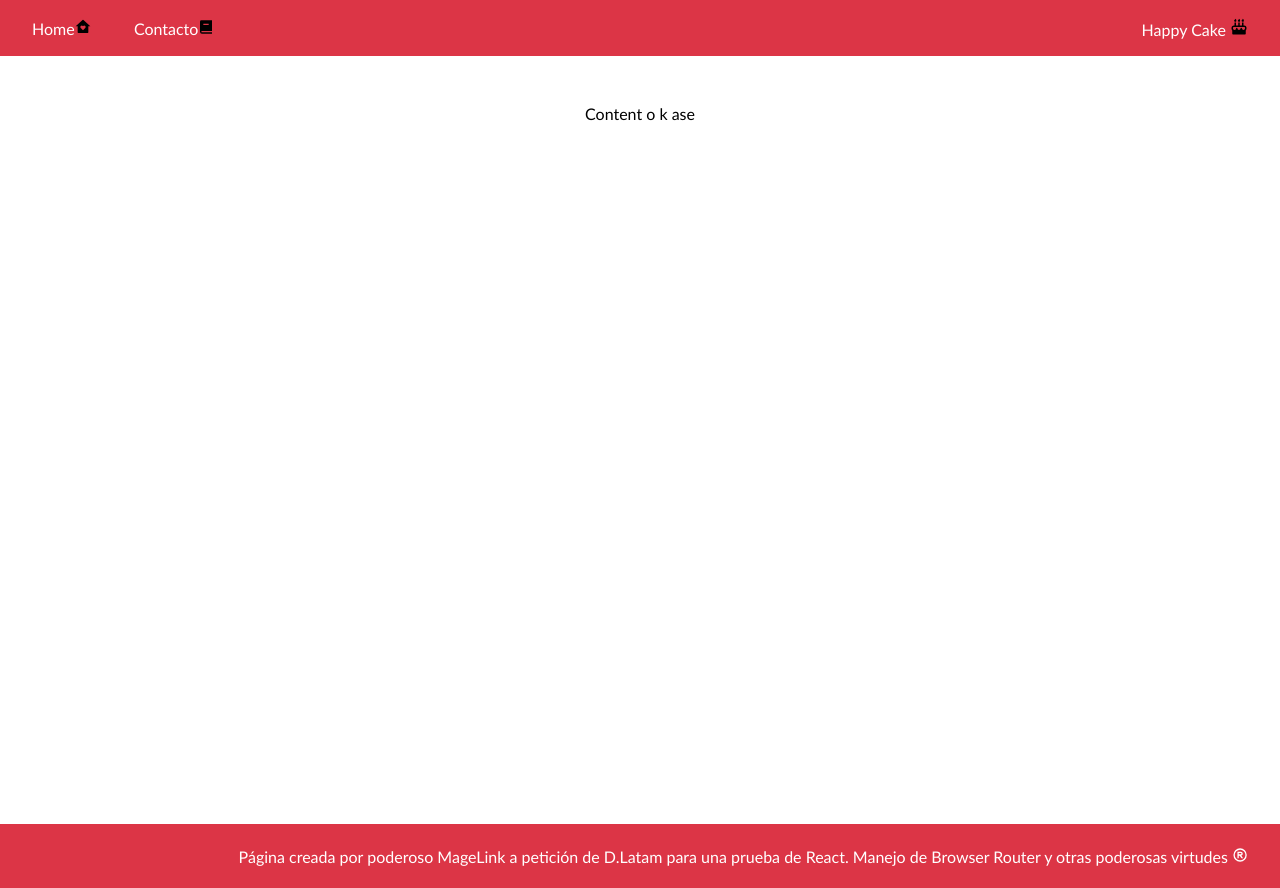
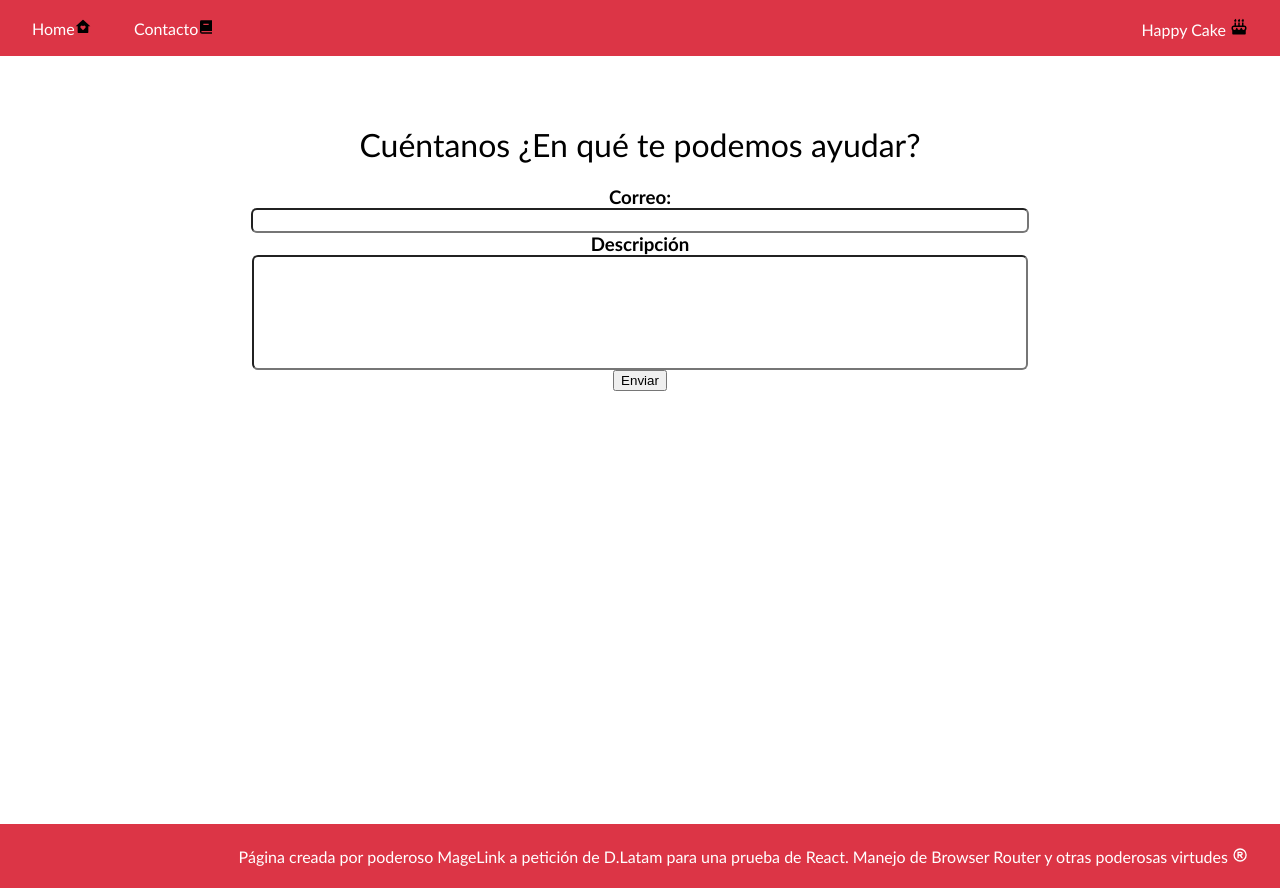
Before and after one commit to MageLnk/React-II-browser-router-challenge, a React (Create React App) app: page /contact in a window 1280 px wide. Built offline with nearby package versions, Linux system fonts and the light colour scheme.

Commit message:
Estéticamente listo

```diff
--- /dev/null
+++ b/src/Components/ContactContent/ContactForm/index.jsx
@@ -0,0 +1,13 @@
+const ContactForm = () => {
+  return (
+    <form className="contact-content-form">
+      <h3>Correo:</h3>
+      <input className="contact-email-input" />
+      <h3>Descripción</h3>
+      <input className="contact-description-input" />
+      <button>Enviar</button>
+    </form>
+  );
+};
+
+export default ContactForm;
--- a/src/Components/ContactContent/index.jsx
+++ b/src/Components/ContactContent/index.jsx
@@ -1,5 +1,13 @@
+// Components
+import ContactForm from "./ContactForm";
+// App
 const ContactContent = () => {
-  return <div className="contact-content-container">Content o k ase</div>;
+  return (
+    <div className="contact-content-container">
+      <h1>Cuéntanos ¿En qué te podemos ayudar?</h1>
+      <ContactForm />
+    </div>
+  );
 };
 
 export default ContactContent;
--- a/src/index.css
+++ b/src/index.css
@@ -67,6 +67,31 @@ a:active {
   flex-direction: column;
   margin: 3rem 0 0 0;
 }
+.contact-page-container .contact-content-container h1 {
+  font-weight: 100;
+}
+.contact-page-container .contact-content-container .contact-content-form {
+  display: flex;
+  flex-direction: column;
+  align-items: center;
+  width: 100%;
+}
+.contact-page-container .contact-content-container .contact-content-form h3 {
+  margin: 0;
+}
+.contact-page-container .contact-content-container .contact-content-form .contact-email-input {
+  width: 60%;
+  padding: 0.2rem;
+  border-radius: 6px;
+}
+.contact-page-container
+  .contact-content-container
+  .contact-content-form
+  .contact-description-input {
+  width: 60%;
+  padding: 3rem 0.1rem 3rem 0.1rem;
+  border-radius: 6px;
+}
 
 .footer-container {
   grid-area: footer;
```
